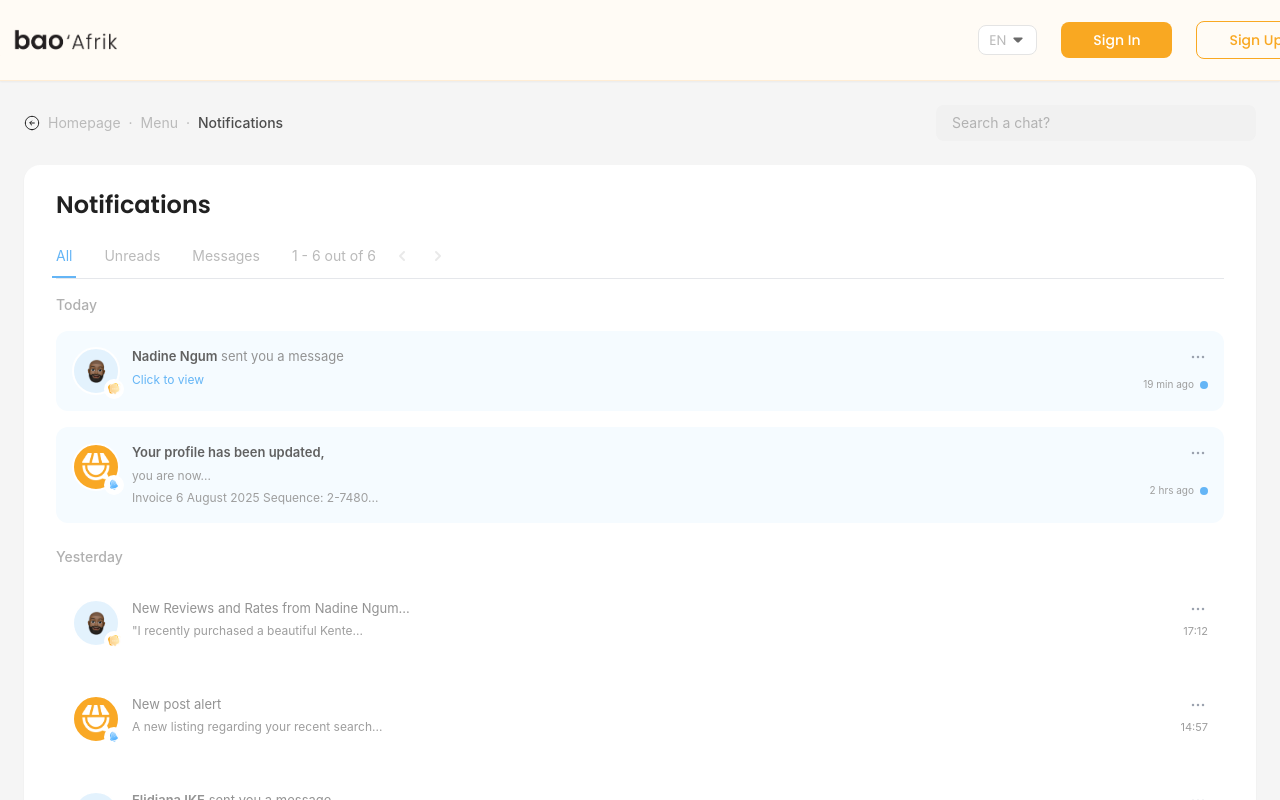
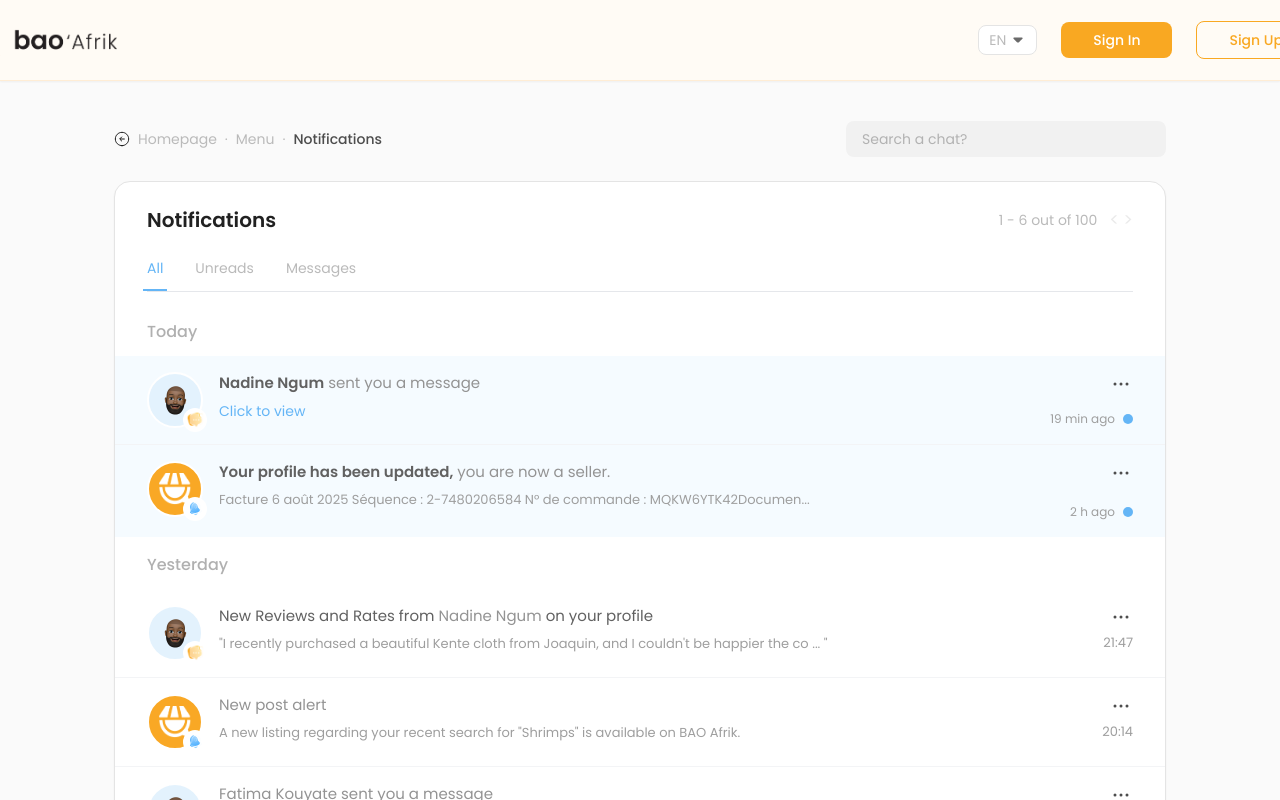
Before and after one commit to Bao-Technologies-and-Travels/BaoAfrik, a React (Create React App) app: page /notifications in a window 1280 px wide. Shown: the top 800 px of the page. Built offline with nearby package versions, Linux system fonts and the light colour scheme; the HTML template or start-up script is replaced by a standard one.

Commit message:
Refactor Notifications component to improve layout and user experience. Update notification data structure for better clarity, enhance pagination functionality, and adjust styling for improved readability. Modify Header component for consistent button interactions and layout adjustments.

```diff
--- a/src/pages/Notifications.tsx
+++ b/src/pages/Notifications.tsx
@@ -17,11 +17,11 @@
   // Mock notification data
   const [notifications, setNotifications] = useState([
     { id: 1, type: 'message', isRead: false, sender: 'Nadine Ngum', text: 'sent you a message', subText: 'Click to view', time: '19 min ago', day: 'Today' },
-    { id: 2, type: 'app', isRead: false, text: 'Your profile has been updated,', subText: 'you are now...', subText2: 'Invoice 6 August 2025 Sequence: 2-7480...', time: '2 hrs ago', day: 'Today' },
-    { id: 3, type: 'message', isRead: true, text: 'New Reviews and Rates from Nadine Ngum...', subText: '"I recently purchased a beautiful Kente...', time: '17:12', day: 'Yesterday' },
-    { id: 4, type: 'app', isRead: true, text: 'New post alert', subText: 'A new listing regarding your recent search...', time: '14:57', day: 'Yesterday' },
-    { id: 5, type: 'message', isRead: true, sender: 'Elidiana IKE', text: 'sent you a message', subText: 'See more details', time: '11:31', day: 'Yesterday' },
-    { id: 6, type: 'message', isRead: true, sender: 'Amadou Diallo', text: 'sent you a message', subText: 'See more details', time: '10:15', day: 'Yesterday' },
+    { id: 2, type: 'app', isRead: false, text: 'Your profile has been updated,', additionalText: 'you are now a seller.', subText: 'Facture 6 août 2025 Séquence : 2-7480206584 N° de commande : MQKW6YTK42Documen...', time: '2 h ago', day: 'Today' },
+    { id: 3, type: 'message', isRead: true, sender: 'Nadine Ngum', text: 'New Reviews and Rates from', additionalText: 'on your profile', subText: '"I recently purchased a beautiful Kente cloth from Joaquin, and I couldn\'t be happier the co ... "', time: '21:47', day: 'Yesterday' },
+    { id: 4, type: 'app', isRead: true, text: 'New post alert', subText: 'A new listing regarding your recent search for "Shrimps" is available on BAO Afrik.', time: '20:14', day: 'Yesterday' },
+    { id: 5, type: 'message', isRead: true, sender: 'Fatima Kouyate', text: 'sent you a message', subText: 'See more details', time: '17:59', day: 'Yesterday' },
+    { id: 6, type: 'message', isRead: true, sender: 'Amadou Diallo', text: 'sent you a message', subText: 'See more details', time: '11:37', day: 'Yesterday' },
   ]);
 
   const markAllAsRead = () => {
@@ -35,6 +35,7 @@
     return true;
   });
 
+  const totalAvailableNotifications = 100; // Total notifications in the system
   const totalItems = filteredNotifications.length;
   const totalPages = Math.ceil(totalItems / itemsPerPage);
   const startIndex = (currentPage - 1) * itemsPerPage;
@@ -44,12 +45,10 @@
   return (
     <>
       <Header />
-      <div className="min-h-screen flex flex-col" style={{ backgroundColor: '#F5F5F5' }}>
-        {/* Main Content */}
-        <div className="flex-1">
-        <div className="max-w-7xl mx-auto px-6 py-6">
+      <div className="min-h-screen" style={{ backgroundColor: '#FAFAFA', fontFamily: 'Poppins, sans-serif' }}>
+        <div className="mx-auto px-6 py-6" style={{ maxWidth: '1100px' }}>
           {/* Breadcrumbs and Search Bar */}
-          <div className="flex items-center justify-between mb-6">
+          <div className="flex items-center justify-between mb-6 mt-4">
             {/* Breadcrumbs */}
             <nav className="flex items-center space-x-2 text-sm">
               <img
@@ -95,11 +94,32 @@
           </div>
 
           {/* Notifications Panel */}
-          <div className="bg-white rounded-2xl shadow-sm" style={{ minHeight: '600px' }}>
+          <div className="bg-white rounded-2xl shadow-sm" style={{ minHeight: '600px', border: '1px solid #E4E4E4' }}>
             {/* Header */}
             <div className="px-8 pt-6 pb-4">
               <div className="flex items-center justify-between mb-6">
-                <h1 className="text-2xl font-semibold" style={{ color: '#212121' }}>Notifications</h1>
+                <h1 className="text-xl font-semibold" style={{ color: '#212121' }}>Notifications</h1>
+
+                {/* Pagination */}
+                <div className="flex items-center">
+                  <span className="text-sm mr-3" style={{ color: '#BABABA' }}>
+                    {startIndex + 1} - {endIndex} out of {totalAvailableNotifications}
+                  </span>
+                  <button
+                    onClick={() => setCurrentPage(Math.max(1, currentPage - 1))}
+                    disabled={currentPage === 1}
+                    className="disabled:opacity-30 mr-1"
+                  >
+                    <span className="text-lg" style={{ color: '#BABABA' }}>&lt;</span>
+                  </button>
+                  <button
+                    onClick={() => setCurrentPage(Math.min(totalPages, currentPage + 1))}
+                    disabled={currentPage === totalPages}
+                    className="disabled:opacity-30"
+                  >
+                    <span className="text-lg" style={{ color: '#BABABA' }}>&gt;</span>
+                  </button>
+                </div>
               </div>
 
               {/* Tabs */}
@@ -143,96 +163,90 @@
                     <div className="absolute bottom-0 h-0.5" style={{ backgroundColor: '#64B5F6', left: '-4px', right: '-4px' }} />
                   )}
                 </button>
-
-                {/* Pagination */}
-                <div className="ml-auto flex items-center space-x-4 pb-3">
-                  <span className="text-sm" style={{ color: '#BABABA' }}>
-                    {startIndex + 1} - {endIndex} out of {totalItems}
-                  </span>
-                  <button
-                    onClick={() => setCurrentPage(Math.max(1, currentPage - 1))}
-                    disabled={currentPage === 1}
-                    className="disabled:opacity-30"
-                  >
-                    <svg className="w-5 h-5" fill="currentColor" viewBox="0 0 20 20" style={{ color: '#BABABA' }}>
-                      <path fillRule="evenodd" d="M12.707 5.293a1 1 0 010 1.414L9.414 10l3.293 3.293a1 1 0 01-1.414 1.414l-4-4a1 1 0 010-1.414l4-4a1 1 0 011.414 0z" clipRule="evenodd" />
-                    </svg>
-                  </button>
-                  <button
-                    onClick={() => setCurrentPage(Math.min(totalPages, currentPage + 1))}
-                    disabled={currentPage === totalPages}
-                    className="disabled:opacity-30"
-                  >
-                    <svg className="w-5 h-5" fill="currentColor" viewBox="0 0 20 20" style={{ color: '#BABABA' }}>
-                      <path fillRule="evenodd" d="M7.293 14.707a1 1 0 010-1.414L10.586 10 7.293 6.707a1 1 0 011.414-1.414l4 4a1 1 0 010 1.414l-4 4a1 1 0 01-1.414 0z" clipRule="evenodd" />
-                    </svg>
-                  </button>
-                </div>
               </div>
             </div>
 
             {/* Notification List */}
-            <div className="px-8 pb-6">
+            <div className="pb-6">
               {['Today', 'Yesterday'].map(day => {
                 const dayNotifs = paginatedNotifications.filter(n => n.day === day);
                 if (dayNotifs.length === 0) return null;
 
                 return (
-                  <div key={day} className={day === 'Today' ? 'mb-6' : ''}>
-                    <p className="text-sm font-medium mb-4" style={{ color: '#B0B0B0' }}>{day}</p>
+                  <div key={day} className={day === 'Today' ? 'pt-3 pb-2' : 'pt-2 pb-2'}>
+                    <p className="text-base font-medium mb-3 px-8" style={{ color: '#B0B0B0' }}>{day}</p>
 
-                    {dayNotifs.map((notif) => (
-                      <div key={notif.id} className="transition-colors cursor-pointer mb-4 rounded-xl p-4" style={{ backgroundColor: notif.isRead ? 'transparent' : '#F5FBFF' }}>
-                        <div className="flex items-start space-x-3">
+                    {dayNotifs.map((notif, index) => (
+                      <div key={notif.id} className="transition-colors cursor-pointer" style={{ backgroundColor: notif.isRead ? 'transparent' : '#F5FBFF' }}>
+                        <div className="flex items-start space-x-4 py-4 px-8">
                           <div className="relative flex-shrink-0">
-                            <div className="w-12 h-12 rounded-full flex items-center justify-center" style={{ backgroundColor: notif.type === 'message' ? '#E3F2FD' : '#F9A825', border: '2px solid white' }}>
+                            <div className="w-14 h-14 rounded-full flex items-center justify-center" style={{ backgroundColor: notif.type === 'message' ? '#E3F2FD' : '#F9A825', border: '2px solid white' }}>
                               {notif.type === 'message' ? (
-                                <img src={avatar} alt="Avatar" className="w-8 h-8 rounded-full object-cover" />
+                                <img src={avatar} alt="Avatar" className="w-10 h-10 rounded-full object-cover" />
                               ) : (
-                                <img src={logoIcon} alt="Logo" className="w-7 h-7" style={{ filter: 'brightness(0) invert(1)' }} />
+                                <img src={logoIcon} alt="Logo" className="w-8 h-8" style={{ filter: 'brightness(0) invert(1)' }} />
                               )}
                             </div>
-                            <div className="absolute -bottom-1 -right-1 w-5 h-5 rounded-full flex items-center justify-center" style={{ backgroundColor: '#FFF' }}>
-                              <img src={notif.type === 'message' ? messageAvatarIcon : appNotificationIcon} alt="Icon" className="w-4 h-4" />
+                            <div className="absolute -bottom-1 -right-1 w-6 h-6 rounded-full flex items-center justify-center" style={{ backgroundColor: '#FFF' }}>
+                              <img src={notif.type === 'message' ? messageAvatarIcon : appNotificationIcon} alt="Icon" className="w-5 h-5" />
                             </div>
                           </div>
                           <div className="flex-1 min-w-0">
                             <div className="flex items-start justify-between">
                               <div className="flex-1 min-w-0">
                                 {notif.sender ? (
-                                  <p style={{ fontSize: '13px' }}>
+                                  notif.id === 3 ? (
+                                    <p style={{ fontSize: '15px' }}>
+                                      <span style={{ color: '#616161' }}>{notif.text} </span>
+                                      <span style={{ color: '#939393' }}>{notif.sender}</span>
+                                      <span style={{ color: '#616161' }}> {notif.additionalText}</span>
+                                    </p>
+                                  ) : notif.id === 1 ? (
+                                    <p style={{ fontSize: '15px' }}>
                                       <span className="font-semibold" style={{ color: notif.isRead ? '#939393' : '#616161' }}>{notif.sender}</span> <span style={{ color: '#939393' }}>{notif.text}</span>
                                     </p>
                                   ) : (
-                                  <p className={notif.id === 2 && !notif.isRead ? 'font-semibold' : ''} style={{ color: notif.isRead ? '#939393' : '#616161', fontSize: '13px' }}>{notif.text}</p>
+                                    <p style={{ fontSize: '15px' }}>
+                                      <span style={{ color: notif.isRead ? '#939393' : '#616161' }}>{notif.sender}</span> <span style={{ color: '#939393' }}>{notif.text}</span>
+                                    </p>
+                                  )
+                                ) : (
+                                  <p style={{ fontSize: '15px' }}>
+                                    {notif.id === 2 ? (
+                                      <>
+                                        <span className="font-semibold" style={{ color: notif.isRead ? '#939393' : '#616161' }}>{notif.text}</span>
+                                        <span style={{ color: '#939393' }}> {notif.additionalText}</span>
+                                      </>
+                                    ) : (
+                                      <span style={{ color: notif.isRead ? '#939393' : '#616161' }}>{notif.text}</span>
+                                    )}
+                                  </p>
                                 )}
                                 {notif.subText && (
-                                  <p className="mt-1" style={{ color: notif.id === 1 && !notif.isRead ? '#64B5F6' : '#9E9E9E', fontSize: '12px' }}>{notif.subText}</p>
-                                )}
-                                {notif.subText2 && (
-                                  <p className="mt-1" style={{ color: '#9E9E9E', fontSize: '12px' }}>{notif.subText2}</p>
+                                  <p className="mt-1.5" style={{ color: notif.id === 1 && !notif.isRead ? '#64B5F6' : '#9E9E9E', fontSize: notif.id === 1 ? '14px' : '13px' }}>{notif.subText}</p>
                                 )}
                               </div>
-                              <div className="flex flex-col items-end ml-4 flex-shrink-0" style={{ gap: '4px' }}>
-                                <button className="text-gray-400 hover:text-gray-600">
-                                  <svg className="w-5 h-5" fill="currentColor" viewBox="0 0 24 24">
+                              <div className="flex flex-col items-end ml-4 flex-shrink-0" style={{ gap: notif.isRead ? '4px' : '8px' }}>
+                                <button className="hover:opacity-70">
+                                  <svg className="w-6 h-6" fill="currentColor" viewBox="0 0 24 24" style={{ color: '#4D4D4D' }}>
                                     <circle cx="6" cy="12" r="1.5"/>
                                     <circle cx="12" cy="12" r="1.5"/>
                                     <circle cx="18" cy="12" r="1.5"/>
                                   </svg>
                                 </button>
                                 {notif.isRead ? (
-                                  <span className="text-xs" style={{ color: '#9E9E9E', fontSize: '11px' }}>{notif.time}</span>
+                                  <span style={{ color: '#9E9E9E', fontSize: '13px' }}>{notif.time}</span>
                                 ) : (
-                                  <div className="flex items-center space-x-1.5" style={{ marginTop: notif.id === 2 ? '16px' : '6px' }}>
-                                    <span style={{ color: '#9E9E9E', fontSize: '10px' }}>{notif.time}</span>
-                                    <div className="w-2 h-2 rounded-full" style={{ backgroundColor: '#64B5F6' }} />
+                                  <div className="flex items-center space-x-2" style={{ marginTop: notif.id === 2 ? '10px' : '6px' }}>
+                                    <span style={{ color: '#9E9E9E', fontSize: '12px' }}>{notif.time}</span>
+                                    <div className="w-2.5 h-2.5 rounded-full" style={{ backgroundColor: '#64B5F6' }} />
                                   </div>
                                 )}
                               </div>
                             </div>
                           </div>
                         </div>
+                        {index !== dayNotifs.length - 1 && <div className="border-b border-gray-100" />}
                       </div>
                     ))}
                   </div>
@@ -240,19 +254,17 @@
               })}
 
               {/* Mark all as read */}
-              <div className="mt-6 pt-4 border-t border-gray-100">
+              <div className="mt-6 px-8">
                 <button onClick={markAllAsRead} className="text-sm hover:opacity-70 transition-opacity" style={{ color: '#939393' }}>
                   Mark all as read
                 </button>
               </div>
             </div>
           </div>
-        </div>
-      </div>
 
           {/* Footer */}
-      <footer className="bg-gray-50 mt-auto">
-        <div className="px-4 sm:px-6 lg:px-8 py-4">
+          <footer className="mt-6">
+            <div className="px-8 py-4">
               <div className="flex items-center justify-between text-sm" style={{ color: '#BABABA' }}>
                 <div className="flex items-center space-x-2">
                   <img
@@ -276,6 +288,7 @@
             </div>
           </footer>
         </div>
+      </div>
     </>
   );
 };
```
Also changed, not shown: src/components/layout/Header.tsx (+5 -5 lines). Lines whose indentation alone changed are shown as unchanged.
